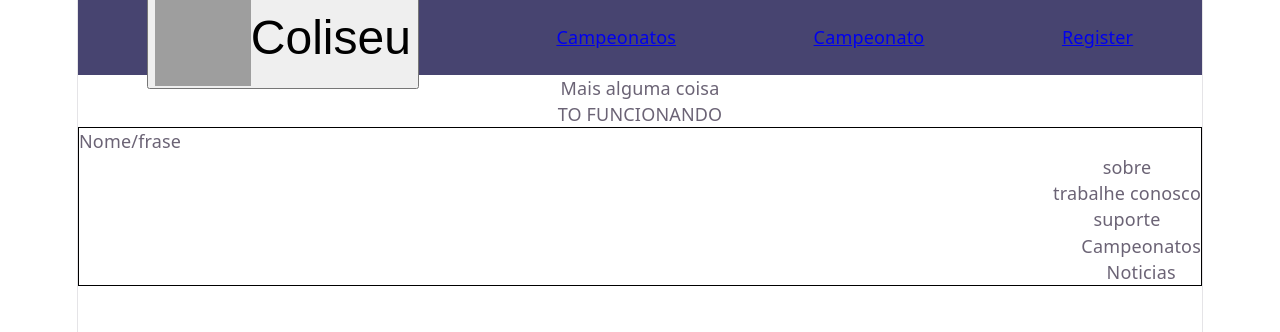
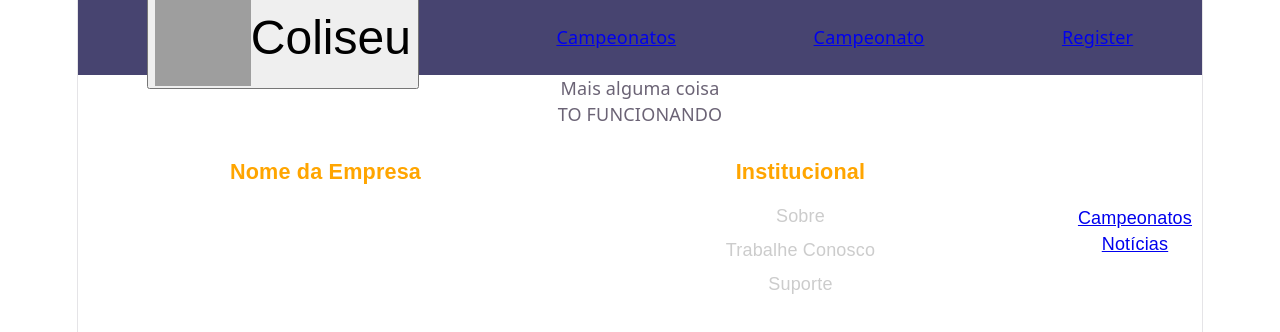
Before and after one commit to Daviferbox/Coliseu, a React (Vite) app: page / in a window 1280 px wide. Shown: the top 332 px of the page. Built offline with nearby package versions, Linux system fonts and the light colour scheme; grey boxes are pictures that could not be loaded.

Commit message:
alteração do footer

```diff
--- a/src/components/Footer/index.tsx
+++ b/src/components/Footer/index.tsx
@@ -1,28 +1,34 @@
-import"../../style/footer.css"
+
 function Footer() {
 
     return (
         <>
             <p>TO FUNCIONANDO</p>
 
-            <footer className="princ_1">
+              <footer>
+                <div className="footer-container">
 
-                <div className="div_footer1">
-                    <p> Nome/frase</p>
-                </div>
+                    <div className="footer-col">
+                        <h3>Nome da Empresa</h3>
+                        <p>Uma frase curta que defina o propósito do seu projeto ou marca.</p>
+                    </div>
 
-                <div className="div_footer2">
-                    <p>sobre
-                        <br />
-                        trabalhe conosco
-                        <br />
-                        suporte</p>
-                </div>
+                    <div className="footer-col">
+                        <h3>Institucional</h3>
+                        <ul>
+                            <li><a href="/sobre">Sobre</a></li>
+                            <li><a href="/trabalhe-conosco">Trabalhe Conosco</a></li>
+                            <li><a href="/suporte">Suporte</a></li>
+                        </ul>
+                    </div>
 
-                <div className="div_footer3">
-                    <p>Campeonatos
-                        <br />
-                        Noticias</p>
+                    <div className="footer_1">
+                        <h3>Conteúdo</h3>
+                        <ul>
+                            <li><a href="/campeonatos">Campeonatos</a></li>
+                            <li><a href="/noticias">Notícias</a></li>
+                        </ul>
+                    </div>
 
                 </div>
             </footer>
--- a/src/style/footer.css
+++ /dev/null
@@ -1,23 +0,0 @@
-.princ_1{
-  display: flex;
-  flex-direction: column;
-  border: 1px solid black;
-
-}
-.div_footer1{
-  display: flex;
-  justify-content: flex-start;
-  align-items: flex-start;
-}
-
-.div_footer2{
-  display: flex;
-  justify-content: flex-end;
-  flex-direction: row;
-}
-.div_footer3{
-  display: flex;
-  justify-content: flex-end;
-  align-items: center;
-
-}
--- a/src/style/style.css
+++ b/src/style/style.css
@@ -50,3 +50,58 @@ button{
 button p{
     font-size: xxx-large;
 }
+   /* Container principal do footer */
+footer {
+  background-color:var(--color0); /* Fundo escuro */
+  color: #ffffff;
+  padding: 10px 10px;
+  font-family: sans-serif;
+}
+
+.footer-container {
+  display: flex;
+  flex-wrap: wrap; /* Faz as colunas quebrarem linha em telas pequenas */
+  justify-content: space-between;
+  max-width: 1200px;
+  margin: 0 auto;
+}
+
+.footer-col {
+  flex: 1;
+  min-width: 250px; /* Largura mínima antes de quebrar linha */
+  margin-bottom: 20px;
+  padding: 0 15px;
+}
+
+.footer-col h3 {
+  font-size: 1.2rem;
+  margin-bottom: 15px;
+  color: orange; /* Cor de destaque (ex: laranja) */
+}
+
+.footer-col ul {
+  list-style: none;
+  padding: 0;
+}
+
+.footer-col ul li {
+  margin-bottom: 8px;
+}
+
+.footer-col ul li a {
+  text-decoration: none;
+  color: #cccccc;
+  transition: 0.3s;
+}
+
+.footer-col ul li a:hover {
+  color: #ffffff; /* Efeito ao passar o mouse */
+}
+
+/* Ajuste para telas pequenas (Mobile) */
+@media (max-width: 768px) {
+  .footer-container {
+    flex-direction: column;
+    text-align: center;
+  }
+}
```
